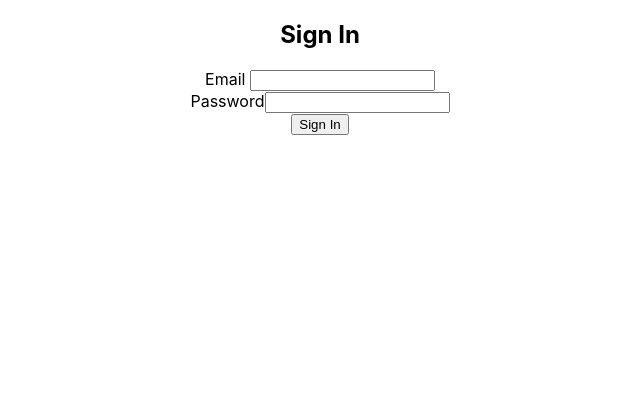
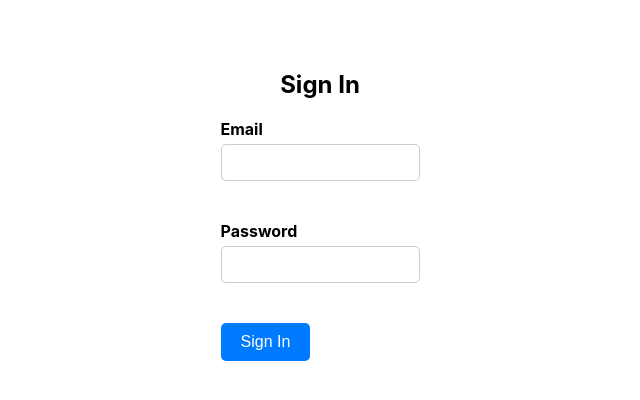
Before and after one commit to ashraf-rahil-shaik/admin-panel, a React (Create React App) app: page / in a window 1280 px wide. Shown: the top 400 px of the page, without its empty margins (320-960 px from the left). Built offline with nearby package versions, Linux system fonts and the light colour scheme.

Commit message:
added styling to the signin page

```diff
--- a/src/App.css
+++ b/src/App.css
@@ -36,3 +36,54 @@
     transform: rotate(360deg);
   }
 }
+
+.signInPageContainer {
+
+  border-radius: 10px;
+
+  padding: 20px;
+  margin: 50px auto;
+ flex-direction: column;
+  display: flex;
+  justify-content: space-evenly;
+  align-items: center;
+}
+
+h2 {
+  text-align: center;
+  margin-top: 0;
+}
+
+form {
+  display: flex;
+  flex-direction: column;
+align-items: flex-start;
+justify-content: center;
+}
+
+label {
+  font-weight: bold;
+  margin-bottom: 5px;
+}
+
+input {
+  padding: 10px;
+  border-radius: 5px;
+  border: 1px solid #ccc;
+  margin-bottom: 20px;
+width:fit-content;
+}
+
+button {
+  padding: 10px 20px;
+  border-radius: 5px;
+  border: none;
+  background-color: #007bff;
+  color: #fff;
+  font-size: 16px;
+  cursor: pointer;
+}
+
+button:hover {
+  background-color: #0062cc;
+}
--- a/src/components/AdminLogin.js
+++ b/src/components/AdminLogin.js
@@ -23,9 +23,11 @@ const AdminLogin = () => {
   };
 
   return (
+    <div>
     <div className="signInPageContainer">
-    <h2>Sign In</h2>
+    <h2  >Sign In</h2>
     <form onSubmit={handleSignIn}>
+
     <label htmlFor="email">Email </label>
     <input
     type="email"
@@ -34,7 +36,10 @@ const AdminLogin = () => {
     onChange={(event) => setEmail(event.target.value)}
     required
     />
+
+
     <br />
+
     <label htmlFor="password">Password</label>
     <input
     type="password"
@@ -43,10 +48,13 @@ const AdminLogin = () => {
     onChange={(event) => setPassword(event.target.value)}
     required
     />
+
+
     <br />
-    <button type="submit">Sign In</button>
+    <button type="submit" className="signin-button">Sign In</button>
     </form>
     </div>
+</div>
     );
     };
 
```
